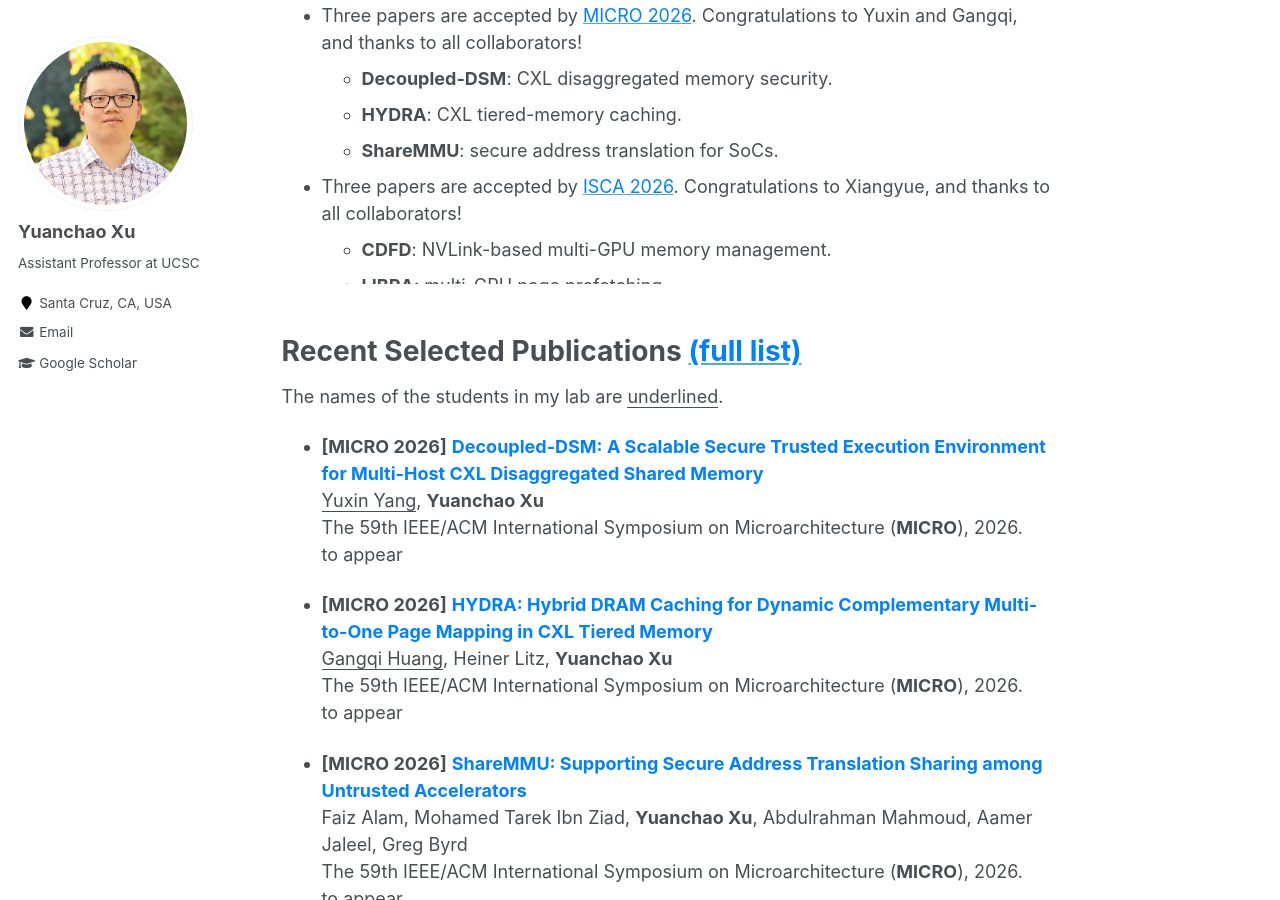
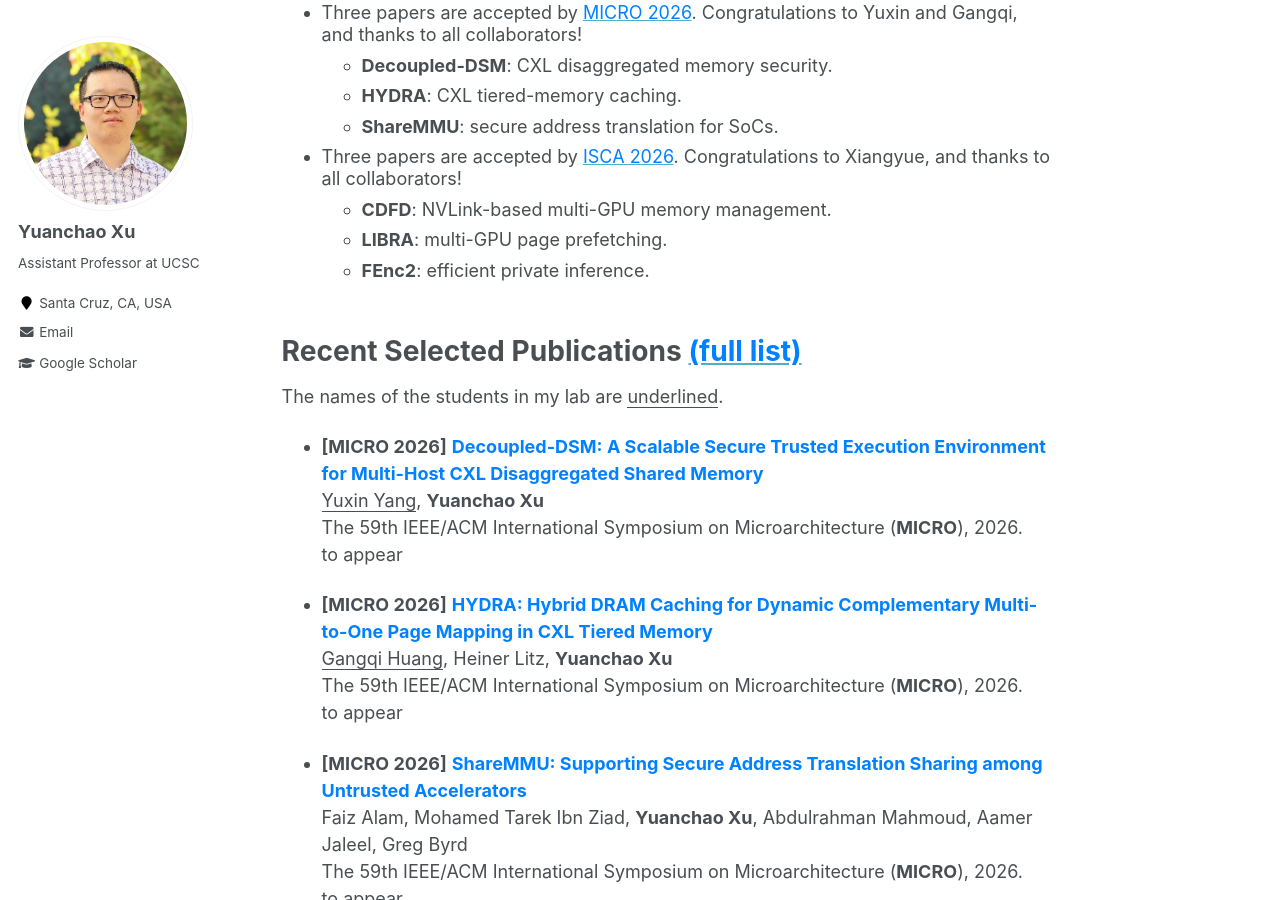
Before and after one commit to yuanchaoxu6/yuanchaoxu6.github.io, a Jekyll site: the page built from _pages/about.md, in a window 1280 px wide and 900 px high, scrolled down 559 px. Built offline with Jekyll 4.4.1, drawn with Linux system fonts in a browser that asks for light colours.

Commit message:
Update about.md

```diff
--- a/_pages/about.md
+++ b/_pages/about.md
@@ -20,7 +20,7 @@ My research interests are in computer architecture, security, and ML systems and
 News
 =====
 
-<div markdown="1" style="width: 100%; height: 300px; overflow-y: scroll; margin: 0; padding: 0;">
+<div markdown="1" style="width: 100%; height: 300px; overflow-y: scroll; margin: 0; padding: 0; line-height: 1.2;">
 
 * Three papers are accepted by [<font color="#0081ff">MICRO 2026</font>](https://www.microarch.org/micro59/). Congratulations to Yuxin and Gangqi, and thanks to all collaborators!
   * **Decoupled-DSM**: CXL disaggregated memory security.
```
